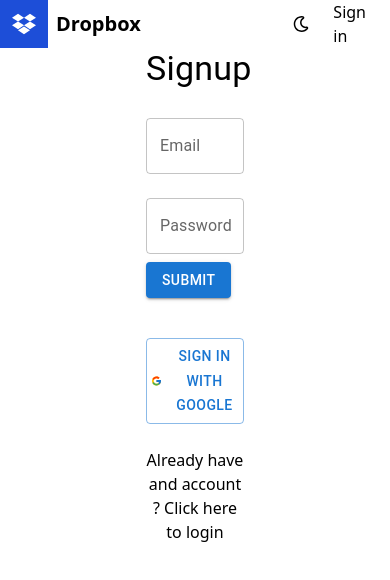
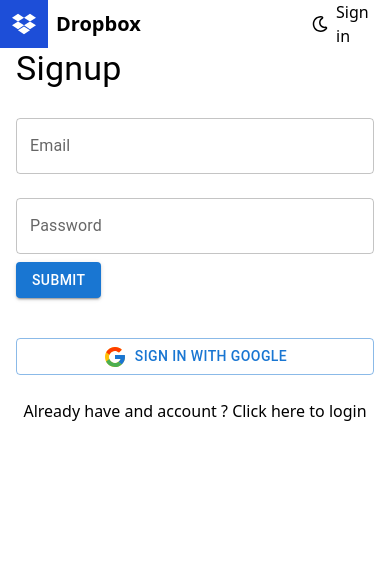
Before and after one commit to Saikat-Mandal/Dropbox-2.0, a React (Create React App) app: page /signup in a window 390 px wide. Shown: the top 580 px of the page. Built offline with nearby package versions, Linux system fonts and the light colour scheme; no server answers.

Commit message:
changed mobile responsiveness

```diff
--- a/src/components/Navbar.jsx
+++ b/src/components/Navbar.jsx
@@ -53,8 +53,8 @@
 
             </div>
             <div className='flex justify-end items-center w-1/5 cursor-pointer '>
-                <span onClick={handleThemeChange} className='mr-6 '>{theme ? <IoSunnyOutline className=' text-white' /> : <FaRegMoon />}</span>
-                <div className=' mr-6'>
+                <span onClick={handleThemeChange} className=''>{theme ? <IoSunnyOutline className=' text-white' /> : <FaRegMoon />}</span>
+                <div className='px-2'>
                     {
                         user !== null ? <Link onClick={onLogout} className={fontColor + ` text-base`}>Logout</Link> : <Link to={"/signup"} className={fontColor + ` text-base`}>Sign in</Link>
                     }
--- a/src/pages/Login.jsx
+++ b/src/pages/Login.jsx
@@ -38,7 +38,7 @@
         const { response, error } = await signInWithGoogle()
         if (response.user) {
             navigate("/dashboard")
-            console.log(response);
+            // console.log(response);
         }
         else {
             return console.log(error);
@@ -65,7 +65,7 @@
     return (
         <Home>
             <div className={bgColor + ' w-full flex justify-center h-screen'}>
-                <div className="flex w-1/3 ">
+                <div className="flex md:w-1/3 ">
                     <Container>
                         <Typography variant="h4" gutterBottom className={textColor + " font-bold"}>
                             Login
--- a/src/pages/Register.jsx
+++ b/src/pages/Register.jsx
@@ -46,7 +46,7 @@
         const { response, error } = await signInWithGoogle()
         if (response.user) {
             navigate("/dashboard")
-            console.log(response);
+            // console.log(response);
         }
         else {
             return console.log(error);
@@ -55,7 +55,7 @@
     return (
         <Home>
             <div className={bgColor + ' w-full flex justify-center h-screen'}>
-                <div className="flex w-1/3 ">
+                <div className="flex md:w-1/3 ">
                     <Container>
                         <Typography variant="h4" gutterBottom className={textColor + " font-bold"}>
                             Signup
```
